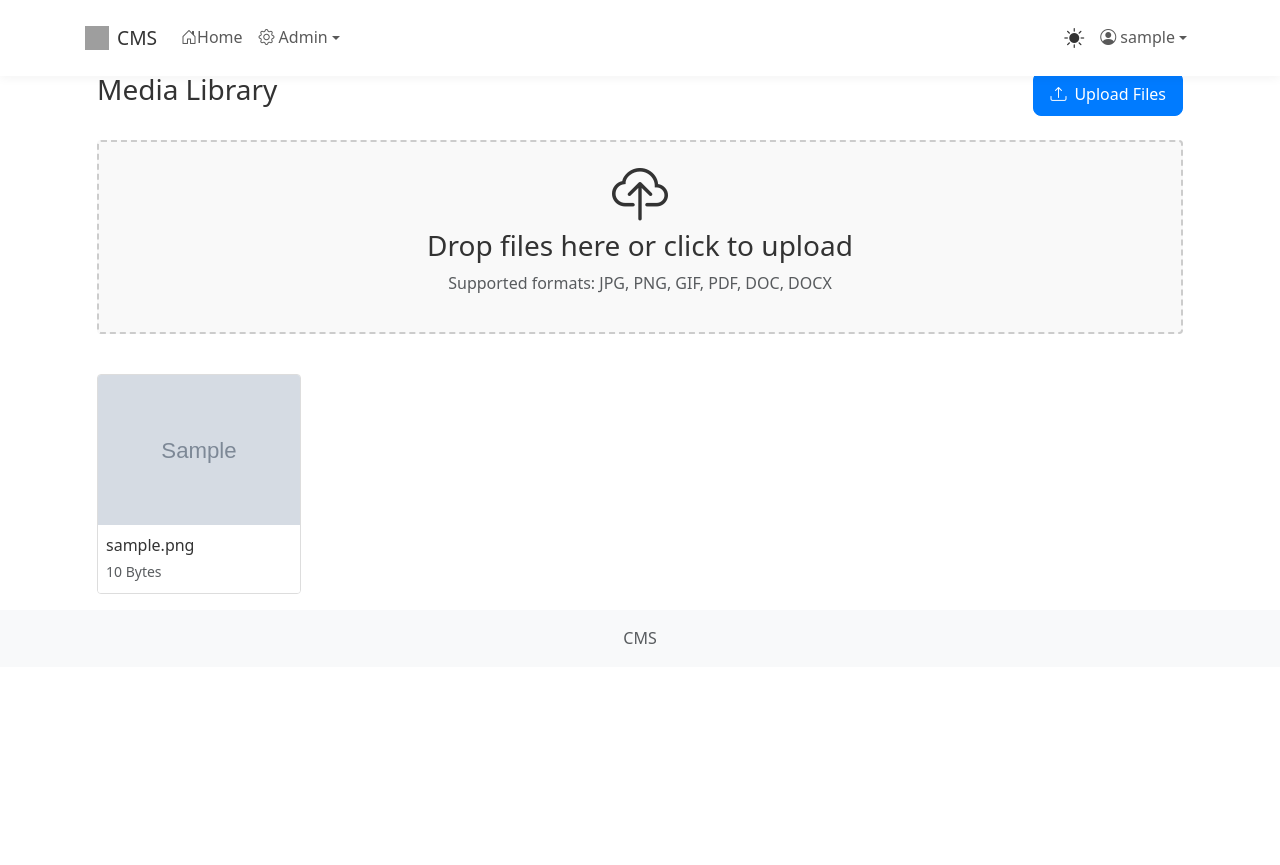
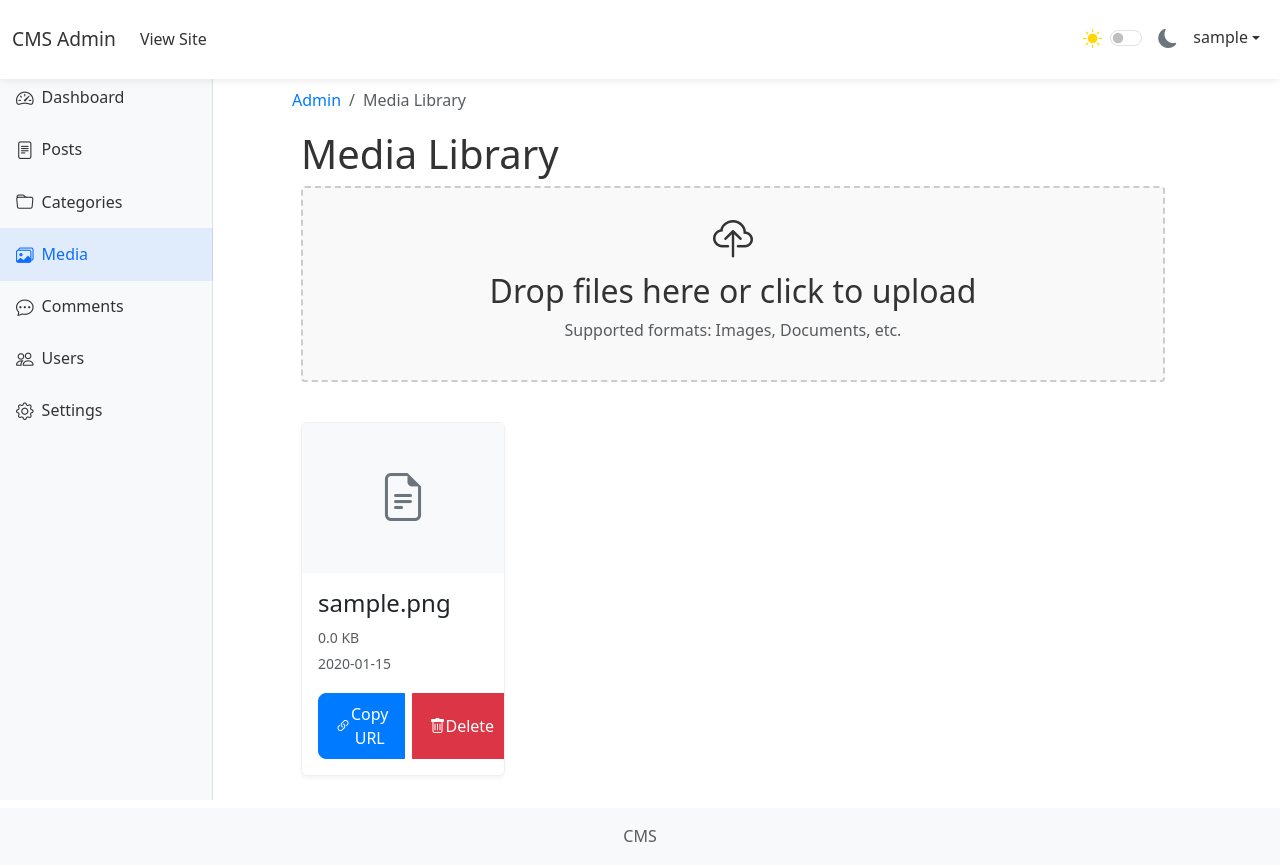
Before and after one commit to Almanaei/cms, a Flask app: page /admin/media in a window 1280 px wide. Before the commit the page ends 644 px from the top, so only its background shows below. Run offline with Flask 3, Linux system fonts and the light colour scheme; a user stored in the database is signed in; tables that the repository leaves empty hold one stand-in row (values such as "Sample post"); grey boxes marked "Sample" are stand-in pictures; some libraries are stand-ins or nearby versions; grey boxes are pictures that could not be loaded.

Commit message:
feat: Add theme switcher to admin navbar and fix media page layout
- Added theme switcher to admin navbar for all pages
- Fixed media page template to properly inherit from admin base
- Added dark mode support to media library UI
- Improved media upload and deletion functionality

```diff
--- a/app/admin/__init__.py
+++ b/app/admin/__init__.py
@@ -3,3 +3,8 @@ from flask import Blueprint
 bp = Blueprint('admin', __name__)
 
 from app.admin import routes
+
+@bp.context_processor
+def inject_settings():
+    from app.models import Settings
+    return dict(Settings=Settings)
--- a/app/templates/admin/base.html
+++ b/app/templates/admin/base.html
@@ -2,8 +2,9 @@
 
 {% block title %}Admin Panel{% endblock %}
 
-{% block navbar %}
-<nav class="navbar navbar-expand-lg navbar-dark bg-dark">
+{% block content %}
+<!-- Top Navigation Bar -->
+<nav class="navbar navbar-expand-lg navbar-dark bg-dark fixed-top">
     <div class="container-fluid">
         <a class="navbar-brand" href="{{ url_for('admin.index') }}">{{ Settings.get('site_name', 'CMS') }} Admin</a>
         <button class="navbar-toggler" type="button" data-bs-toggle="collapse" data-bs-target="#adminNavbar">
@@ -14,29 +15,18 @@
                 <li class="nav-item">
                     <a class="nav-link" href="{{ url_for('main.index') }}">View Site</a>
                 </li>
-                <li class="nav-item">
-                    <a class="nav-link" href="{{ url_for('admin.index') }}">Dashboard</a>
-                </li>
-                <li class="nav-item">
-                    <a class="nav-link" href="{{ url_for('admin.posts') }}">Posts</a>
-                </li>
-                <li class="nav-item">
-                    <a class="nav-link" href="{{ url_for('admin.categories') }}">Categories</a>
-                </li>
-                <li class="nav-item">
-                    <a class="nav-link" href="{{ url_for('admin.media') }}">Media</a>
-                </li>
-                <li class="nav-item">
-                    <a class="nav-link" href="{{ url_for('admin.users') }}">Users</a>
-                </li>
-                <li class="nav-item">
-                    <a class="nav-link" href="{{ url_for('admin.settings') }}">Settings</a>
-                </li>
-                <li class="nav-item">
-                    <a class="nav-link" href="{{ url_for('admin.analytics') }}">Analytics</a>
-                </li>
             </ul>
             <ul class="navbar-nav">
+                <!-- Theme Switcher -->
+                <li class="nav-item">
+                    <div class="theme-switcher nav-link">
+                        <i class="bi bi-sun-fill" id="lightIcon"></i>
+                        <div class="form-check form-switch d-inline-block">
+                            <input class="form-check-input" type="checkbox" id="themeSwitcher">
+                        </div>
+                        <i class="bi bi-moon-fill" id="darkIcon"></i>
+                    </div>
+                </li>
                 <li class="nav-item dropdown">
                     <a class="nav-link dropdown-toggle" href="#" id="userDropdown" role="button" data-bs-toggle="dropdown">
                         {{ current_user.username }}
@@ -51,13 +41,12 @@
         </div>
     </div>
 </nav>
-{% endblock %}
 
-{% block content %}
+<!-- Page Container -->
 <div class="container-fluid">
     <div class="row">
         <!-- Sidebar -->
-        <nav id="sidebar" class="col-md-3 col-lg-2 d-md-block bg-light sidebar">
+        <nav id="sidebar" class="col-md-3 col-lg-2 d-md-block bg-light sidebar collapse">
             <div class="position-sticky pt-3">
                 <ul class="nav flex-column">
                     <li class="nav-item">
@@ -73,6 +62,11 @@
                     <li class="nav-item">
                         <a class="nav-link {{ 'active' if request.endpoint == 'admin.categories' }}" href="{{ url_for('admin.categories') }}">
                             <i class="bi bi-folder"></i> Categories
+                        </a>
+                    </li>
+                    <li class="nav-item">
+                        <a class="nav-link {{ 'active' if request.endpoint == 'admin.media' }}" href="{{ url_for('admin.media') }}">
+                            <i class="bi bi-images"></i> Media
                         </a>
                     </li>
                     <li class="nav-item">
@@ -118,6 +112,42 @@
 {% block styles %}
 {{ super() }}
 <style>
+
+.theme-switcher {
+    display: flex;
+    align-items: center;
+    gap: 0.5rem;
+    cursor: pointer;
+}
+
+.theme-switcher i {
+    font-size: 1.2rem;
+}
+
+#lightIcon {
+    color: #ffd700;
+}
+
+#darkIcon {
+    color: #6c757d;
+}
+
+/* Dark mode styles */
+[data-bs-theme="dark"] .sidebar {
+    background-color: #212529 !important;
+}
+
+[data-bs-theme="dark"] .sidebar .nav-link {
+    color: #fff;
+}
+
+[data-bs-theme="dark"] .sidebar .nav-link:hover {
+    color: #0d6efd;
+}
+
+[data-bs-theme="dark"] #darkIcon {
+    color: #fff;
+}
 /* Sidebar */
 .sidebar {
     position: fixed;
@@ -152,7 +182,7 @@
 }
 
 /* Main content */
-.ms-sm-auto {
+main {
     margin-top: 56px;
 }
 
@@ -174,6 +204,27 @@
 {% block scripts %}
 {{ super() }}
 <script>
+
+
+    document.addEventListener('DOMContentLoaded', function() {
+        const themeSwitcher = document.getElementById('themeSwitcher');
+        const htmlElement = document.documentElement;
+
+        // Check for saved theme preference
+        const savedTheme = localStorage.getItem('theme');
+        if (savedTheme) {
+            htmlElement.setAttribute('data-bs-theme', savedTheme);
+            themeSwitcher.checked = savedTheme === 'dark';
+        }
+
+        // Theme switcher functionality
+        themeSwitcher.addEventListener('change', function() {
+            const theme = this.checked ? 'dark' : 'light';
+            htmlElement.setAttribute('data-bs-theme', theme);
+            localStorage.setItem('theme', theme);
+        });
+    });
+
 document.addEventListener('DOMContentLoaded', function() {
     // Close mobile sidebar when clicking outside
     document.addEventListener('click', function(e) {
--- a/app/templates/admin/media.html
+++ b/app/templates/admin/media.html
@@ -1,8 +1,64 @@
-{% extends "base.html" %}
+{% extends "admin/base.html" %}
 
-{% block title %}Media Library - Admin{% endblock %}
+{% block title %}Media Library{% endblock %}
+
+{% block breadcrumb %}
+<li class="breadcrumb-item active">Media Library</li>
+{% endblock %}
+
+{% block admin_content %}
+<div class="container-fluid">
+    <div class="row mb-4">
+        <div class="col">
+            <h2>Media Library</h2>
+            <div class="dropzone" id="mediaDropzone">
+                <i class="bi bi-cloud-upload fs-1"></i>
+                <h3>Drop files here or click to upload</h3>
+                <p class="text-muted">Supported formats: Images, Documents, etc.</p>
+            </div>
+        </div>
+    </div>
+
+    <div class="row">
+        <div class="col">
+            <div class="media-grid">
+                {% for item in media_items %}
+                <div class="media-item card">
+                    {% if item.type.startswith('image') %}
+                    <img src="{{ url_for('static', filename=item.filepath) }}" class="card-img-top" alt="{{ item.filename }}">
+                    {% else %}
+                    <div class="card-img-top file-icon">
+                        <i class="bi bi-file-earmark-text"></i>
+                    </div>
+                    {% endif %}
+                    <div class="card-body">
+                        <h5 class="card-title">{{ item.filename }}</h5>
+                        <p class="card-text">
+                            <small class="text-muted">
+                                {{ (item.size / 1024)|round(1) }} KB
+                                <br>
+                                {{ item.created_at.strftime('%Y-%m-%d') }}
+                            </small>
+                        </p>
+                        <div class="btn-group">
+                            <button class="btn btn-sm btn-primary copy-url" data-url="{{ url_for('static', filename=item.filepath) }}">
+                                <i class="bi bi-link-45deg"></i> Copy URL
+                            </button>
+                            <button class="btn btn-sm btn-danger delete-media" data-id="{{ item.id }}">
+                                <i class="bi bi-trash"></i> Delete
+                            </button>
+                        </div>
+                    </div>
+                </div>
+                {% endfor %}
+            </div>
+        </div>
+    </div>
+</div>
+{% endblock %}
 
 {% block styles %}
+{{ super() }}
 <style>
 .dropzone {
     border: 2px dashed #ccc;
@@ -27,112 +83,108 @@
 
 .media-item {
     position: relative;
-    border: 1px solid #ddd;
-    border-radius: 4px;
     overflow: hidden;
-    transition: all 0.3s ease;
 }
 
-.media-item:hover {
-    box-shadow: 0 2px 5px rgba(0,0,0,0.1);
-}
-
-.media-item img {
-    width: 100%;
+.media-item .card-img-top {
     height: 150px;
     object-fit: cover;
 }
 
-.media-item .media-info {
-    padding: 0.5rem;
-    background: #fff;
+.file-icon {
+    height: 150px;
+    display: flex;
+    align-items: center;
+    justify-content: center;
+    background: #f8f9fa;
 }
 
-.media-item .media-actions {
-    position: absolute;
-    top: 0.5rem;
-    right: 0.5rem;
-    display: none;
+.file-icon i {
+    font-size: 3rem;
+    color: #6c757d;
 }
 
-.media-item:hover .media-actions {
-    display: block;
+.btn-group {
+    display: flex;
+    gap: 0.5rem;
 }
 
-.upload-progress {
-    margin-top: 1rem;
-    display: none;
+/* Dark mode styles */
+[data-bs-theme="dark"] .dropzone {
+    background: #2b3035;
+    border-color: #495057;
 }
 
-.progress {
-    height: 20px;
+[data-bs-theme="dark"] .dropzone.dragover {
+    background: #343a40;
+    border-color: #6c757d;
+}
+
+[data-bs-theme="dark"] .file-icon {
+    background: #343a40;
+}
+
+[data-bs-theme="dark"] .file-icon i {
+    color: #adb5bd;
 }
 </style>
 {% endblock %}
 
-{% block content %}
-<div class="container-fluid">
-    <div class="d-flex justify-content-between align-items-center mb-4">
-        <h1 class="h3">Media Library</h1>
-        <button id="uploadBtn" class="btn btn-primary">
-            <i class="bi bi-upload me-2"></i>
-            Upload Files
-        </button>
-    </div>
+{% block scripts %}
+{{ super() }}
+<script>
+    // Dropzone functionality
+    const dropzone = document.getElementById('mediaDropzone');
 
-    <div class="dropzone mb-4" id="dropzone">
-        <div class="dz-message">
-            <i class="bi bi-cloud-upload display-4"></i>
-            <h4>Drop files here or click to upload</h4>
-            <p class="text-muted">Supported formats: JPG, PNG, GIF, PDF, DOC, DOCX</p>
-        </div>
-    </div>
-
-    <div class="media-grid">
-        {% for media in media_items %}
-        <div class="media-item" data-id="{{ media.id }}">
-            <img src="{{ url_for('static', filename='uploads/' + media.filename) }}" alt="{{ media.filename }}">
-            <div class="media-info">
-                <div class="text-truncate">{{ media.filename }}</div>
-                <small class="text-muted">{{ media.size|filesizeformat }}</small>
-            </div>
-            <div class="media-actions">
-                <a href="{{ url_for('static', filename='uploads/' + media.filename) }}"
-                   class="btn btn-sm btn-outline-primary"
-                   download="{{ media.filename }}">
-                    <i class="bi bi-download"></i>
-                </a>
-                <button class="btn btn-sm btn-outline-danger delete-media"
-                        data-id="{{ media.id }}"
-                        data-url="{{ url_for('admin.delete_media', id=media.id) }}">
-                    <i class="bi bi-trash"></i>
-                </button>
-            </div>
-        </div>
-        {% endfor %}
-    </div>
-</div>
-{% endblock %}
-
-{% block scripts %}
-<script>
-document.addEventListener('DOMContentLoaded', function() {
-    const dropzone = document.getElementById('dropzone');
-    const uploadUrl = "{{ url_for('admin.upload_media') }}";
-
-    // Prevent default drag behaviors
     ['dragenter', 'dragover', 'dragleave', 'drop'].forEach(eventName => {
         dropzone.addEventListener(eventName, preventDefaults, false);
-        document.body.addEventListener(eventName, preventDefaults, false);
     });
 
-    // Handle file upload
+    function preventDefaults(e) {
+        e.preventDefault();
+        e.stopPropagation();
+    }
+
+    ['dragenter', 'dragover'].forEach(eventName => {
+        dropzone.addEventListener(eventName, highlight, false);
+    });
+
+    ['dragleave', 'drop'].forEach(eventName => {
+        dropzone.addEventListener(eventName, unhighlight, false);
+    });
+
+    function highlight(e) {
+        dropzone.classList.add('dragover');
+    }
+
+    function unhighlight(e) {
+        dropzone.classList.remove('dragover');
+    }
+
+    dropzone.addEventListener('drop', handleDrop, false);
+    dropzone.addEventListener('click', () => document.createElement('input'));
+
+    function handleDrop(e) {
+        const dt = e.dataTransfer;
+        const files = dt.files;
+        handleFiles(files);
+    }
+
+    async function handleFiles(files) {
+        const filesArray = [...files];
+        for (const file of filesArray) {
+            await uploadFile(file);
+        }
+        // Refresh the page to show new uploads
+        window.location.reload();
+    }
+
     async function uploadFile(file) {
         const formData = new FormData();
         formData.append('file', file);
 
         try {
-            const response = await fetch(uploadUrl, {
+            const response = await fetch('{{ url_for("admin.upload_media") }}', {
                 method: 'POST',
                 body: formData
             });
@@ -142,28 +194,37 @@ document.addEventListener('DOMContentLoaded', function() {
             }
 
             const result = await response.json();
-            if (result.success) {
-                location.reload();
-            } else {
-                alert('Upload failed: ' + result.message);
+            if (result.error) {
+                alert(result.error);
             }
         } catch (error) {
             console.error('Error:', error);
-            alert('An error occurred during upload');
+            alert('Upload failed: ' + error.message);
         }
     }
+
+    // Copy URL functionality
+    document.querySelectorAll('.copy-url').forEach(btn => {
+        btn.addEventListener('click', function() {
+            const url = this.dataset.url;
+            navigator.clipboard.writeText(url).then(() => {
+                const originalText = this.innerHTML;
+                this.innerHTML = '<i class="bi bi-check"></i> Copied!';
+                setTimeout(() => {
+                    this.innerHTML = originalText;
+                }, 2000);
+            });
+        });
+    });
 
     // Handle media deletion
     document.querySelectorAll('.delete-media').forEach(btn => {
         btn.addEventListener('click', async function() {
             if (confirm('Are you sure you want to delete this media item?')) {
-                const url = this.dataset.url;
+                const id = this.dataset.id;
                 try {
-                    const response = await fetch(url, {
-                        method: 'POST',
-                        headers: {
-                            'X-Requested-With': 'XMLHttpRequest'
-                        }
+                    const response = await fetch(`/admin/media/${id}`, {
+                        method: 'DELETE'
                     });
 
                     if (!response.ok) {
@@ -174,15 +235,14 @@ document.addEventListener('DOMContentLoaded', function() {
                     if (result.success) {
                         this.closest('.media-item').remove();
                     } else {
-                        alert('Delete failed: ' + result.message);
+                        alert(result.error || 'Delete failed');
                     }
                 } catch (error) {
                     console.error('Error:', error);
-                    alert('An error occurred while deleting');
+                    alert('Delete failed: ' + error.message);
                 }
             }
         });
     });
-});
 </script>
 {% endblock %}
```
